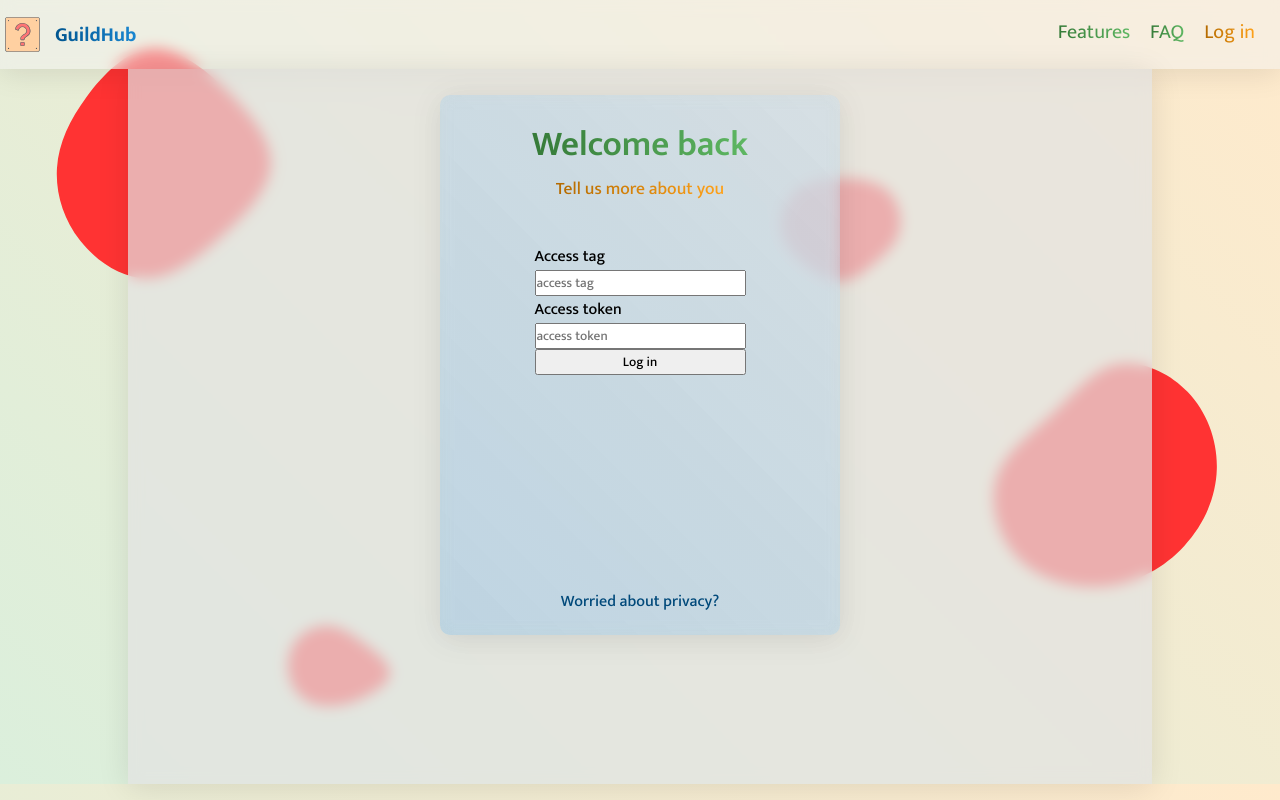
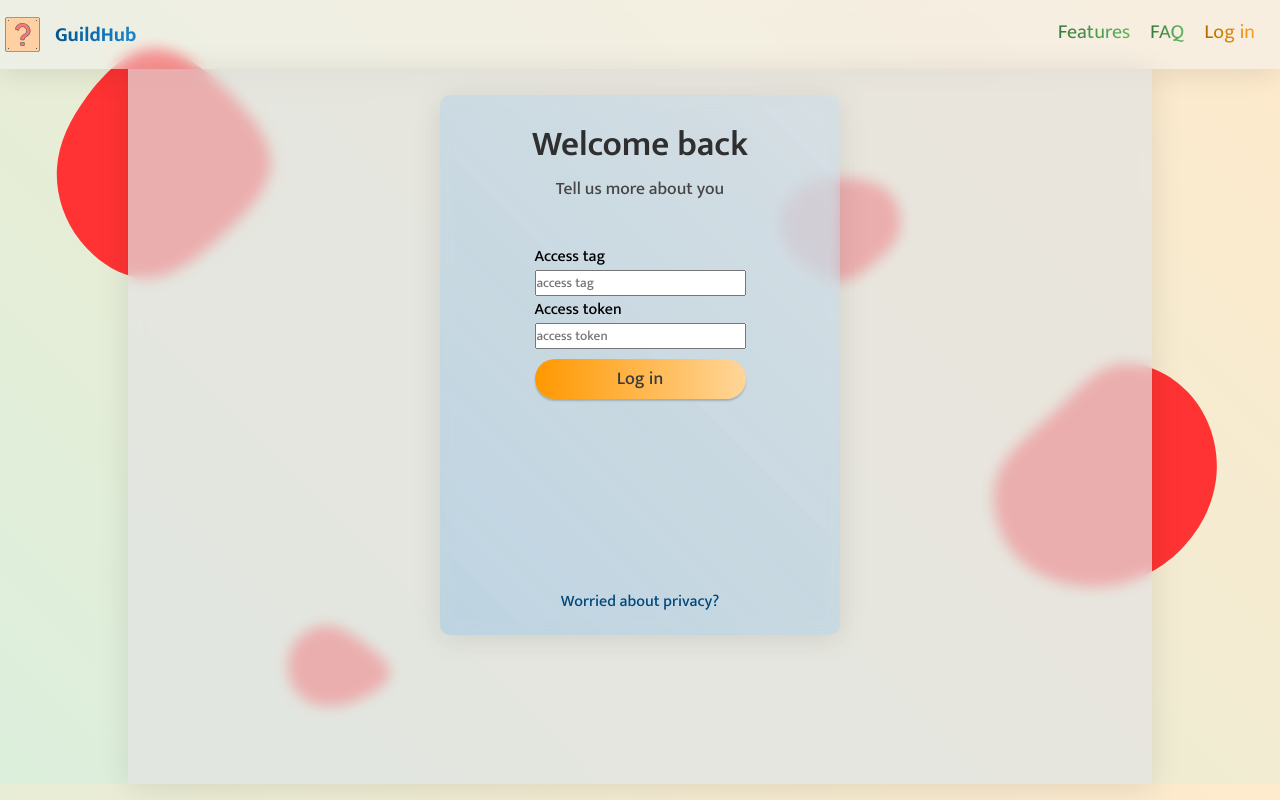
Before and after one commit to pasiastazebra/GuildHub, a Next.js app in the folder guildhub/: page /login in a window 1280 px wide. Built offline with nearby package versions, Linux system fonts and the light colour scheme.

Commit message:
button animation

```diff
--- a/guildhub/styles/loginForm.scss
+++ b/guildhub/styles/loginForm.scss
@@ -35,7 +35,7 @@
   }
 
   &.bot {
-    a{
+    a {
       color: $blue140;
       text-decoration: none;
 
@@ -51,16 +51,8 @@
   &-title {
     font-size: 35px;
     font-weight: 600;
-
-    background: linear-gradient(to right, $green130, $green90);
-    background-clip: text;
-    -webkit-text-fill-color: transparent;
   }
   &-desc {
-    background: linear-gradient(to right, $orange130, $orange90);
-    background-clip: text;
-    -webkit-text-fill-color: transparent;
-
     font-size: 17.5px;
     font-weight: 500;
   }
@@ -69,14 +61,38 @@
 .login-form {
   display: flex;
   flex-direction: column;
-  //text-align: center;
   &-label {
-
   }
   &-input {
+  }
+  &-button {
+    cursor: pointer;
 
-  }
-  &-button{
+    transition: 0.2s;
 
+    margin: 10px 0px;
+
+    height: 40px;
+
+    background: linear-gradient(to right, $orange100, $orange40);
+    box-shadow: 0 2px 2px rgba(0, 0, 0, 0.2);
+    backdrop-filter: blur(2px);
+    -webkit-backdrop-filter: blur(2px);
+
+    border: 0px solid $gray110;
+    border-radius: 25px;
+
+    color: $gray150;
+    font-weight: 500;
+    font-size: large;
+
+    &:hover {
+      transition: 0.2s;
+
+      transform: translateX(2px) translateY(2px);
+      box-shadow: none;
+
+      color: $gray120;
+    }
   }
 }
```
